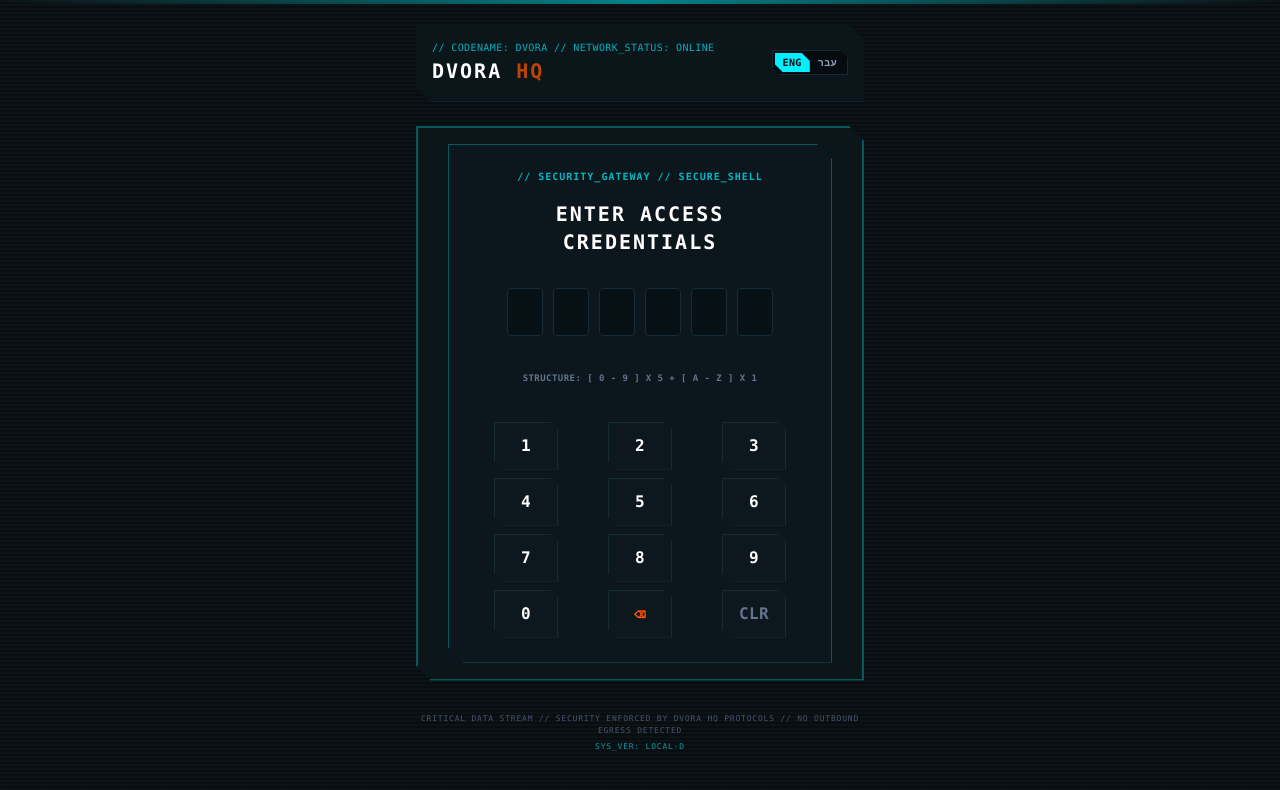
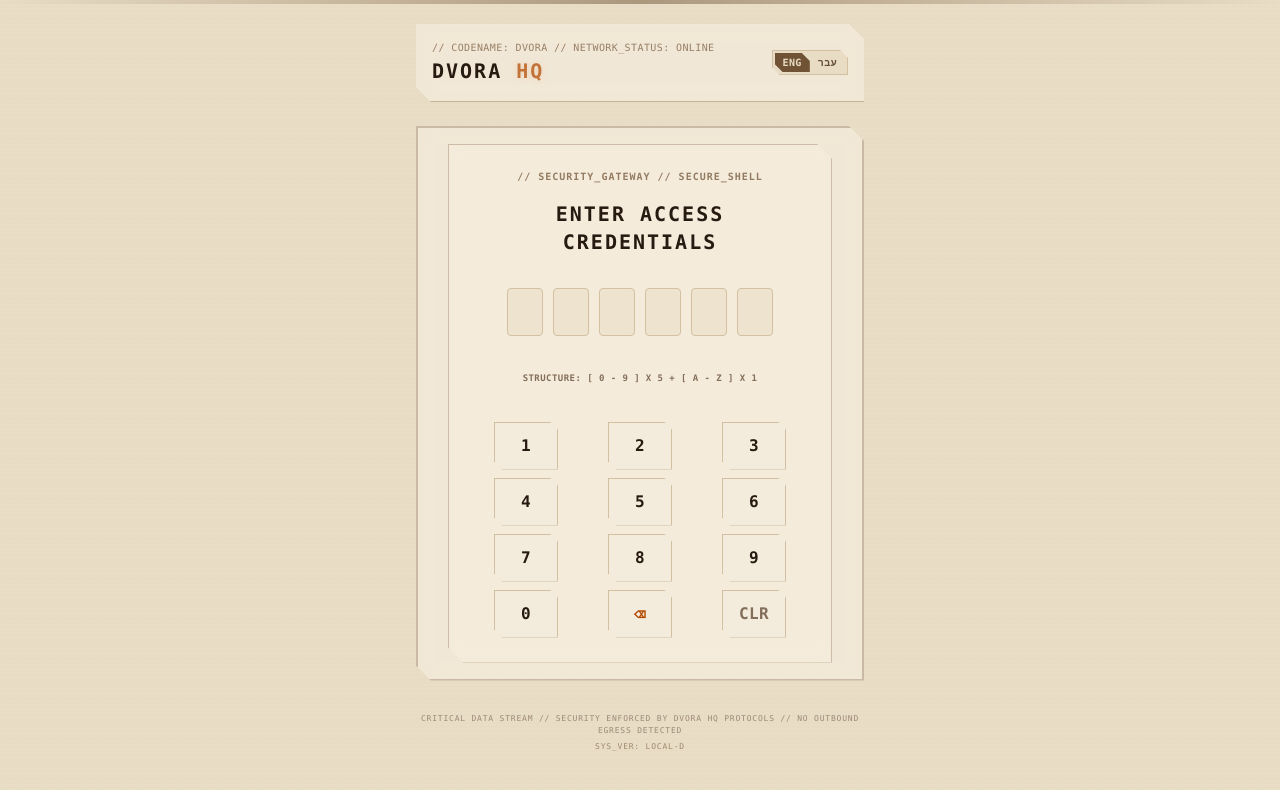
Before and after one commit to DimaMinka/dvora-hq, a React (Vite) app in the folder frontend/: page / in a window 1280 px wide. Shown: the top 790 px of the page. Built offline with nearby package versions, Linux system fonts and the light colour scheme.

Commit message:
style: implement desert sand light theme support across the entire app via CSS variables

```diff
--- a/frontend/src/index.css
+++ b/frontend/src/index.css
@@ -1,11 +1,31 @@
 @import 'tailwindcss';
 
-@theme {
+:root {
   --color-bf-dark: #050b0e;
   --color-bf-slate: #0d181e;
   --color-bf-cyan: #00f0ff;
   --color-bf-orange: #ff5400;
   --color-bf-border: #162b35;
+  --color-text-main: #cbd5e1; /* slate-300 default */
+}
+
+@media (prefers-color-scheme: light) {
+  :root {
+    --color-bf-dark: #e8dcc4;        /* Light sand background */
+    --color-bf-slate: #f4ebdb;       /* Lighter sand panel background */
+    --color-bf-cyan: #705335;        /* Camo dark brown for accents and headers */
+    --color-bf-orange: #b24900;      /* Contrast rust/camber orange */
+    --color-bf-border: #d2c0a0;      /* Sand border */
+    --color-text-main: #4a3728;      /* Tactical dark brown */
+  }
+}
+
+@theme {
+  --color-bf-dark: var(--color-bf-dark);
+  --color-bf-slate: var(--color-bf-slate);
+  --color-bf-cyan: var(--color-bf-cyan);
+  --color-bf-orange: var(--color-bf-orange);
+  --color-bf-border: var(--color-bf-border);
 
   --font-heb: 'Rubik', sans-serif;
   --font-heb-title: 'Rubik Mono One', sans-serif;
@@ -13,8 +33,8 @@
 
 /* Custom styles from mockup */
 .dvora-bg {
-  background-color: #050b0e;
-  background-image: radial-gradient(circle at center, #0c181f 0%, #050b0e 100%);
+  background-color: var(--color-bf-dark);
+  background-image: radial-gradient(circle at center, var(--color-bf-slate) 0%, var(--color-bf-dark) 100%);
   background-attachment: fixed;
 }
 
@@ -27,6 +47,19 @@
     100% 4px,
     20px 20px,
     20px 20px;
+}
+
+@media (prefers-color-scheme: light) {
+  .hud-grid {
+    background:
+      linear-gradient(rgba(232, 220, 196, 0.85) 50%, rgba(232, 220, 196, 0.92) 50%),
+      linear-gradient(90deg, rgba(112, 83, 53, 0.03) 1px, transparent 1px),
+      linear-gradient(rgba(112, 83, 53, 0.03) 1px, transparent 1px) !important;
+    background-size:
+      100% 4px,
+      20px 20px,
+      20px 20px !important;
+  }
 }
 
 .clip-hud {
@@ -49,3 +82,99 @@
   backdrop-filter: blur(8px);
   -webkit-backdrop-filter: blur(8px);
 }
+
+@media (prefers-color-scheme: light) {
+  .glass-panel {
+    background: rgba(244, 235, 219, 0.75) !important;
+    box-shadow: 0 4px 30px rgba(0, 0, 0, 0.05) !important;
+  }
+}
+
+/* Global Light Mode overrides for texts and states */
+@media (prefers-color-scheme: light) {
+  /* Default page text */
+  .min-h-screen, body {
+    color: var(--color-text-main) !important;
+  }
+
+  .text-white {
+    color: #271a10 !important; /* Very dark tactical brown */
+  }
+
+  .text-slate-300 {
+    color: #4a3728 !important; /* Dark brown */
+  }
+
+  .text-slate-400 {
+    color: #634d3b !important; /* Medium-dark brown */
+  }
+
+  .text-slate-500 {
+    color: #836e59 !important; /* Muted camo brown */
+  }
+
+  .text-slate-600 {
+    color: #9c8a77 !important; /* Light camo brown */
+  }
+
+  /* Borders & Grids */
+  .border-bf-border\/40 {
+    border-color: rgba(112, 83, 53, 0.25) !important;
+  }
+
+  .border-bf-cyan\/40 {
+    border-color: rgba(112, 83, 53, 0.4) !important;
+  }
+
+  .border-bf-orange\/60 {
+    border-color: rgba(178, 73, 0, 0.6) !important;
+  }
+
+  .border-bf-border\/60 {
+    border-color: rgba(112, 83, 53, 0.35) !important;
+  }
+
+  /* Form Inputs */
+  input[type="text"], input[type="password"], input[type="tel"] {
+    background-color: #f4ebdb !important;
+    color: #271a10 !important;
+    border-color: #d2c0a0 !important;
+  }
+
+  input::placeholder {
+    color: #836e59 !important;
+    opacity: 0.7;
+  }
+
+  /* Glow effects override */
+  .animate-pulse.text-bf-orange {
+    text-shadow: 0 0 8px rgba(178, 73, 0, 0.2);
+  }
+
+  /* Onboarding / Selection States */
+  .bg-bf-cyan\/10 {
+    background-color: rgba(112, 83, 53, 0.1) !important;
+  }
+
+  .hover\:bg-bf-cyan\/20:hover {
+    background-color: rgba(112, 83, 53, 0.18) !important;
+  }
+
+  .disabled\:bg-bf-slate\/40 {
+    background-color: rgba(244, 235, 219, 0.4) !important;
+  }
+
+  .disabled\:text-slate-500 {
+    color: #9c8a77 !important;
+  }
+
+  /* Buttons hover states */
+  .hover\:text-white:hover {
+    color: #1e1b18 !important;
+  }
+
+  /* Specific overlays like lock screen PIN buttons */
+  .bg-bf-dark\/50 {
+    background-color: rgba(232, 220, 196, 0.5) !important;
+  }
+}
```
